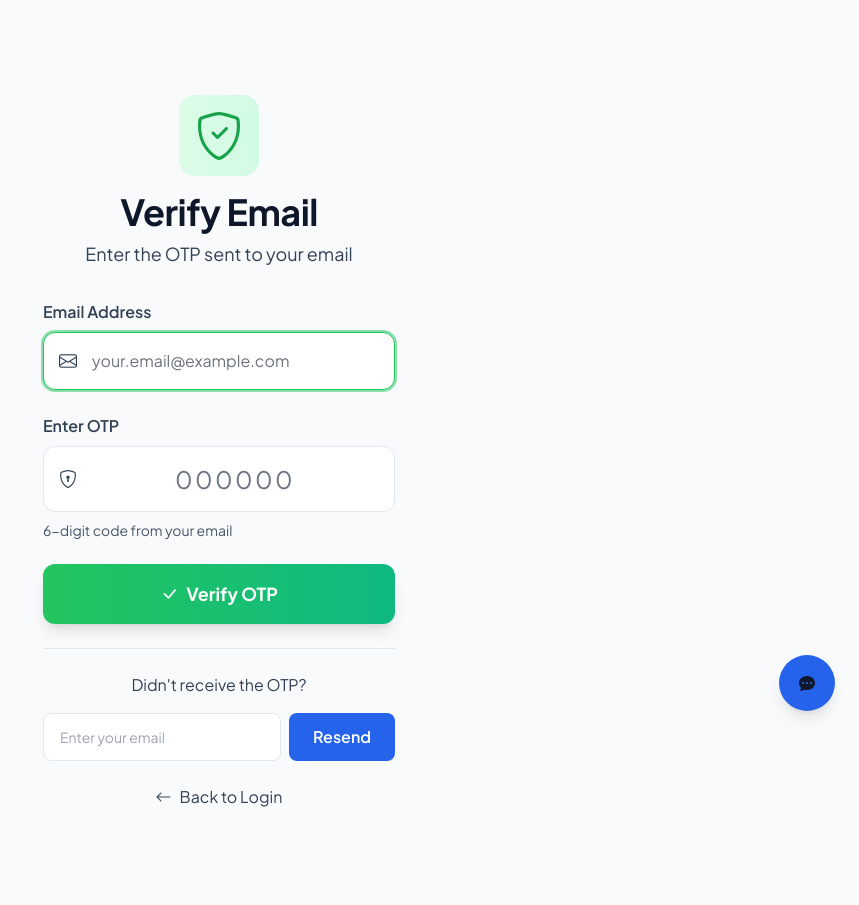
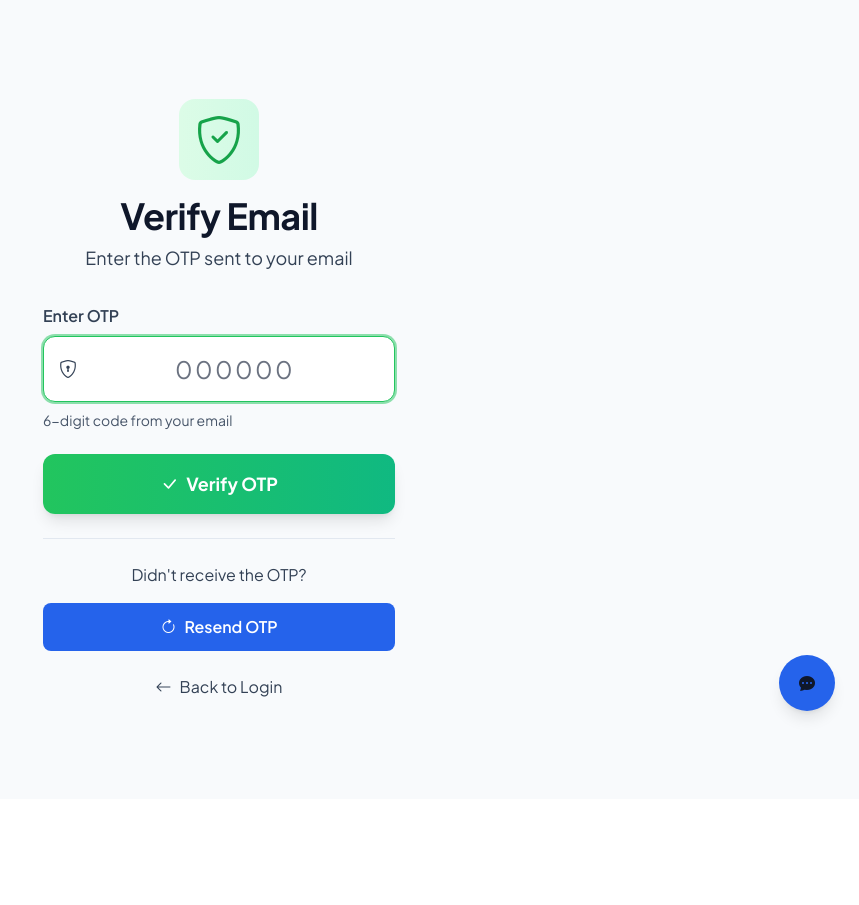
Before and after one commit to GuptaSigma/Expense-Tracker-App, a Flask app: page /verify-otp in a window 1280 px wide. Shown: the part 65-970 px from the top of the page, without its empty margins (421-1280 px from the left). After the commit the page ends 787 px from the top, so only its background shows below. Run offline with Flask 3, Linux system fonts and the light colour scheme; some libraries are stand-ins or nearby versions.

Commit message:
fix: simplify OTP verification page - remove email display field

```diff
--- a/app/auth.py
+++ b/app/auth.py
@@ -87,15 +87,22 @@ def logout():
 @limiter.limit('10 per minute')
 def verify_otp():
     """Verify OTP for email verification"""
+    # Get email from session
+    pending_email = session.get('pending_verification_email', '')
+
     if request.method == 'POST':
-        email = request.form.get('email', '').strip().lower()
+        email = pending_email
         otp = request.form.get('otp', '').strip()
+
+        if not email:
+            flash('Session expired. Please register again.', 'warning')
+            return redirect(url_for('auth.register'))
 
         user = User.query.filter_by(email=email).first()
 
         if not user:
             flash('User not found', 'warning')
-            return render_template('verify_otp.html')
+            return render_template('verify_otp.html', pending_email=pending_email)
 
         if not user.otp or not user.otp_expiry:
             flash('No OTP found. Please register again.', 'warning')
@@ -104,7 +111,7 @@ def verify_otp():
         # Check if OTP expired
         if datetime.utcnow() > user.otp_expiry:
             flash('OTP has expired. Please request a new one.', 'warning')
-            return render_template('verify_otp.html')
+            return render_template('verify_otp.html', pending_email=pending_email)
 
         # Verify OTP
         if user.otp == otp:
@@ -113,24 +120,34 @@ def verify_otp():
             user.otp_expiry = None
             db.session.commit()
 
+            # Clear session
+            session.pop('pending_verification_email', None)
+
             flash('Email verified successfully! Please login.', 'success')
             return redirect(url_for('auth.login'))
         else:
             flash('Invalid OTP. Please try again.', 'warning')
+            return render_template('verify_otp.html', pending_email=pending_email)
 
-    return render_template('verify_otp.html')
+    return render_template('verify_otp.html', pending_email=pending_email)
 
 
 @auth.route('/resend-otp', methods=['POST'])
 @limiter.limit('3 per minute')
 def resend_otp():
     """Resend OTP to email"""
-    email = request.form.get('email', '').strip().lower()
+    # Get email from session
+    email = session.get('pending_verification_email')
+
+    if not email:
+        flash('Session expired. Please register again.', 'warning')
+        return redirect(url_for('auth.register'))
+
     user = User.query.filter_by(email=email).first()
 
     if not user:
         flash('User not found', 'warning')
-        return redirect(url_for('auth.verify_otp'))
+        return render_template('verify_otp.html', pending_email=email)
 
     # Generate new OTP
     otp = generate_otp()
@@ -144,7 +161,7 @@ def resend_otp():
     else:
         flash('Failed to send OTP. Please try again.', 'danger')
 
-    return redirect(url_for('auth.verify_otp'))
+    return render_template('verify_otp.html', pending_email=email)
 
 
 # Google OAuth Routes
--- a/app/templates/verify_otp.html
+++ b/app/templates/verify_otp.html
@@ -43,19 +43,6 @@
                 <input type="hidden" name="csrf_token" value="{{ csrf_token() }}">
 
                 <div>
-                    <label class="block text-slate-700 font-semibold mb-2">Email Address</label>
-                    <div class="relative">
-                        <div class="absolute inset-y-0 left-0 pl-4 flex items-center pointer-events-none">
-                            <i class="bi bi-envelope text-slate-700 text-lg"></i>
-                        </div>
-                        <input type="email" name="email"
-                               class="w-full pl-12 pr-4 py-4 bg-white border border-slate-200 rounded-xl text-slate-900 placeholder-gray-500 focus:border-green-500 focus:ring-2 focus:ring-green-500/50 transition-all outline-none"
-                               placeholder="your.email@example.com"
-                               required autofocus>
-                    </div>
-                </div>
-
-                <div>
                     <label class="block text-slate-700 font-semibold mb-2">Enter OTP</label>
                     <div class="relative">
                         <div class="absolute inset-y-0 left-0 pl-4 flex items-center pointer-events-none">
@@ -66,7 +53,8 @@
                                placeholder="000000"
                                pattern="[0-9]{6}"
                                maxlength="6"
-                               required>
+                               required
+                               autofocus>
                     </div>
                     <p class="text-slate-600 text-sm mt-2">6-digit code from your email</p>
                 </div>
@@ -82,13 +70,10 @@
                 <p class="text-center text-slate-700 mb-4">Didn't receive the OTP?</p>
                 <form method="POST" action="{{ url_for('auth.resend_otp') }}" class="flex gap-2">
                     <input type="hidden" name="csrf_token" value="{{ csrf_token() }}">
-                    <input type="email" name="email"
-                           class="flex-1 px-4 py-3 bg-white border border-slate-200 rounded-lg text-slate-900 text-sm focus:border-blue-500 focus:ring-2 focus:ring-blue-500/50 transition-all outline-none"
-                           placeholder="Enter your email"
-                           required>
+                    <input type="hidden" name="email" value="{{ session.get('pending_verification_email', '') }}">
                     <button type="submit"
-                            class="px-6 py-3 bg-blue-600 text-white rounded-lg font-semibold hover:bg-blue-700 transition-all">
-                        Resend
+                            class="w-full px-6 py-3 bg-blue-600 text-white rounded-lg font-semibold hover:bg-blue-700 transition-all">
+                        <i class="bi bi-arrow-clockwise mr-2"></i>Resend OTP
                     </button>
                 </form>
             </div>
```
